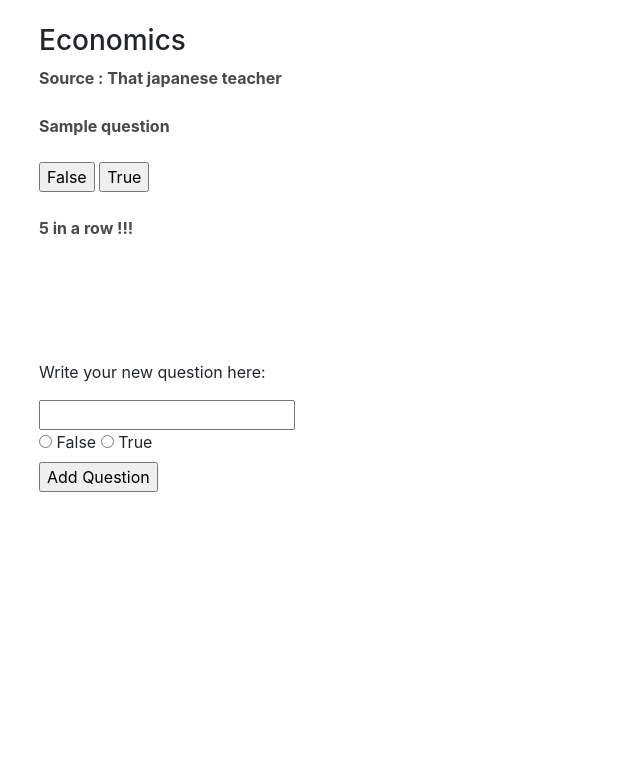
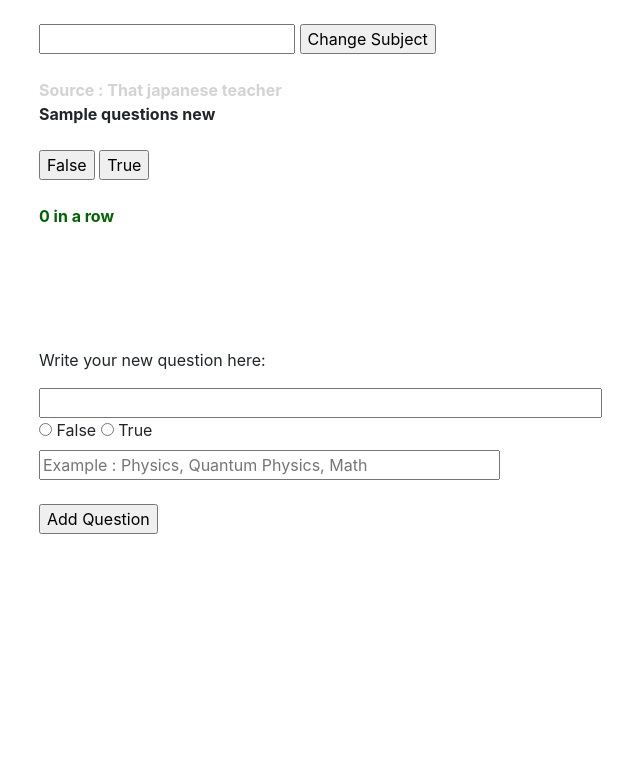
Before and after one commit to Fiziktim/oxygen, a Flask app: page / in a window 1280 px wide. Shown: the top 773 px of the page, without its empty margins (1-641 px from the left). Run offline with Flask 2, Linux system fonts and the light colour scheme; a database or web service that is not in the repository returns one stand-in record (values such as "Sample title"); some libraries are stand-ins or nearby versions.

Commit message:
first commit

```diff
--- a/app.py
+++ b/app.py
@@ -1,91 +1,233 @@
-from flask import Flask, render_template, request, jsonify, redirect, url_for
+#version bourrin (mais où on se fait moins chier avec les freeze requirements): import flask, pymongo, json, bson, random, time, datetime, werkzeug
+from flask import Flask, render_template, request, jsonify, redirect, url_for, session
 #from flask_mongoengine import MongoEngine
 import pymongo
 from pymongo import MongoClient
 from datetime import datetime
+from datetime import timedelta
 import json
 import bson
 import random
 import time
 
 app = Flask(__name__)
+app.secret_key = "d§èijhgcfd2456)" #For sessions. Used to encrypt session data.
 bullshitery = True
+#app.permanent_session_lifetime = timedelta(days=30) #erases permanent session data after 30 days (can also be set to minutes)
 
-cluster = MongoClient("mongodb+srv://fiziktim:<iIOTevbwbB9YMeEw@cluster0.u8nkh.azure.mongodb.net/questions_mdb?retryWrites=true&w=majority")
+cluster = MongoClient("mongodb+srv://fiziktim:O2zcT4Zkj8pa1SeKzt@cluster0.u8nkh.azure.mongodb.net/questions_mdb?retryWrites=true&w=majority")
 db = cluster["questions_mdb"]
-collection = db["questions"]
+collection = db["questions_new"]
+collection_stats = db["stats"]
+collection_tags = db["tags"]
 
-'''
-results = collection.find({})
-for result in results:
-    print(result["question"])
-'''
+def print_all_documentTags_CountIDs(): # WORKS
+    results = collection_tags.find({})
+    print("\n")
+    for result in results:
+        print(str(result["CountID"]) + " : " + str(result["Names"]["english"][0]))
+    print("\n")
 
-#collection.find
+def find_tag_CountID_by_main_english_name(tagName): # WORKS
+    results = collection_tags.find({'Names.english': tagName})
+    for result in results:
+        return result["CountID"]
 
-#lastId = db.collection.find().sort[{"_id":-1}].limit(1)
+def find_tag_name_by_array_CountID(CountID): # WORKS
+    return collection_tags.find_one({"CountID":CountID})["Names"]["english"][0]
 
-#lastId = db.collection.find_one({"$max": "_id"})
-#superUnoptimizedDBQuery
+def backup_collection(collection_name,backup_collection_name): # WOEKS
+    a_collection = db[collection_name]
+    b_collection = db[backup_collection_name]
+    to_backup = a_collection.find({})
+    for result in to_backup:
+        b_collection.insert_one(result)
+# WORKS : backup_collection("questions_new", "questions_backup")
 
-#lastId = collection.find_one({"$sort": {"_id": -1}}) #"$max"
-#lastId = collection.find_one({"$sort": {"$_id": -1}})     #"$max"
-#find().sort({fieldName:1/-1}).limit(-1)
-#print(str(lastId[0]["_id"]) + " PUUUUUUUUUUUUUTE")
+#db.collection.rename({"questions"})
 
+def add_or_overrite_new_field_to_every_doc_in_collection(field, value_of_field): # WORKS
+    i = 0
+    results = collection.find({})
+    for result in results:
+        i += 1
+        print(i)
+        collection.update_one(result, {"$set":{str(field): value_of_field}})
+        print(collection.find_one({"_id": result["_id"]}))
 
-#for i in lastId:
-#    print(str(i["_id"]) + " PUUUUUUUUUUUUUTE")
+def remove_malicious_characters(string): # WORKS
+    old_string = string
+    new_string = ""
+    for char in old_string:
+        if char == "\"":
+                char = "\\\""
+        if char == ("\\"):
+            char = ""
+        #print(char, end="")
+        new_string = new_string + char
+    return new_string
 
-#app.config['MONGO_URI'] = mongodb+srv://fiziktim:<O2PN6frbiTEVocPTdw>@cluster0.u8nkh.azure.mongodb.net/<dbname>?retryWrites=true&w=majority
+def BaseFunctionToCopyACollectionToANewOneToChangeHowIDsBehaveLikeReplacingObjectIDsByHereCountIDs(): # Works
+    results = collection.find({})
+    superI = 0
+    for result in results:
+        superI = superI + 1
+        print(result["_id"])
+        result["CountID"] = superI
+        result.pop("_id", None)
+        db["questions_new"].insert_one(result)
+        print(result)
 
-#db = MongoEngine()
-#db.init_app(app)
+def incNumberOfSubmittedQuestions(): # WORKS
+    collection_stats.update_one({"instance":"main"},{"$inc":{"number_of_questions_ever_submitted": 1}})
 
+def NumberOfSubmittedQuestions(): # WORKS
+    return collection_stats.find_one({"instance":"main"})["number_of_questions_ever_submitted"]
 
-#-- DB experimentation
+def incNumberOfSubmittedTags(): # WORKS
+    collection_stats.update_one({"instance":"main"},{"$inc":{"number_of_tags_ever_submitted": 1}})
 
-#-- /end DB experimentation
+def NumberOfSubmittedTags(): # WORKS
+    return collection_stats.find_one({"instance":"main"})["number_of_tags_ever_submitted"]
+
+#print("\n" + str(NumberOfSubmittedQuestions()) + "\n")
+
+def add_new_main_tag(english_tag_name): # Works ?
+    incNumberOfSubmittedTags()
+    count = NumberOfSubmittedTags()
+    collection_tags.insert_one({"CountID": count, "Names": {"english": [english_tag_name]}})
+    #print(collection_tags.find_one({"CountID": count}))
+    print(english_tag_name)
+
+def erase_session_data(): # Works
+    session.pop("in_a_row", None)
+
+def fuse_two_tags_in_english(main_tag,tag_to_fuse):
+    #Add tag_to_fuse to the array of main_tag
+    #Remove the tag document of tag_to_fuse
+    #For all tag docs that have a higher ["CountID"] than tag_to_fuse_document["CountID"], remove 1 to their ["CountID"]
+    #Search for all docs in questions where tag_to_fuse_document["CountID"] is present. If main_tag_documment["CountID"] is present in the array, remove tag_to_fuse_document["CountID"], if not, transform tag_to_fuse_document["CountID"] into main_tag_document["CountID"]
+    #Remove one to the total_number_of_tags in stats
+    return "ass"
+
+def return_all_present_tags_with_their_CountIDs_or_just_the_tags(option_both, all_tags):
+    results = collection_tags.find({})
+    all_present_tags = []
+    countID_array = []
+    for result in results:
+        CountID = result["CountID"]
+        #print(str(CountID) + " : " + str(result["Names"]["english"][0]))
+        for language in result["Names"]:
+            if all_tags :
+                for i in result["Names"][language]:
+                    all_present_tags.append(i)
+                    countID_array.append(CountID)
+        if not all_tags:
+            all_present_tags.append(result["Names"]["english"][0])
+            countID_array.append(CountID)
+    if option_both:
+        super_array = [all_present_tags, countID_array]
+    else:
+        super_array = all_present_tags
+    return super_array
 
 @app.route('/', methods=['POST', 'GET'])
 def index():
     if request.method == "POST":
-        #if (request.form["mainFalse"]=="False" or request.form["mainTrue"]=="True") == False:
+        field_to_use_and_display = ""
+        session.permanent = True
+        if "in_a_row" in session:
+            print("IN_A_ROW is in session and equals to = " + str(session["in_a_row"]))
+        else:
+            session["in_a_row"] = 0
+            print("DEFINED in_a_row to 0")
         requestMethod_firstChars = str(request.form)[22:]
         requestMethod_firstChars = requestMethod_firstChars[0:4]
-        print("\nPUUUUUTE RequestMethod_firstChars = " + requestMethod_firstChars + "\n")
-        if requestMethod_firstChars == "new_":
+        print(requestMethod_firstChars)
+        if requestMethod_firstChars == "new_": # Inputing a new question
             new_question = request.form["new_question"]
-            new_isTrue = request.form["htmlTruth"]
             if new_question != "":
-                collection.insert_one({"question": new_question, "isTrue": new_isTrue})
-            #db["users"].update({"$inc": {"number_of_questions_ever_submitted": 1}})
-            #lastId = collection.find({"_id": "$max"})
-            #for i in lastId:
-            #    print(str(i["_id"]) + " PUUUUUUUUUUUUUTE")
-            #new_question = request.form["True"]
+                new_isTrue = request.form["htmlTruth"]
+                new_tags_string = request.form["tags"]
+                new_tags_string = new_tags_string + ","
+                new_tag = ""
+                new_tags = []
+                tag_end_char = False
+                for char in new_tags_string:
+                    if char == ("," or ";"):
+                        print("met a \"" + char + "\"")
+                        if new_tag != "":
+                            new_tags.append(new_tag)
+                            tag_end_char = True
+                        new_tag = ""
+                    else:
+                        if tag_end_char:
+                            tag_end_char = False
+                        else:
+                            new_tag = new_tag + char
+                print("\n" + str(new_tags) + "\n")
+                super_array = return_all_present_tags_with_their_CountIDs_or_just_the_tags(True, True)
+                old_tags = super_array[0]
+                old_tags_CountIDs = super_array[1]
+                question_tag_array = []
+                for new_tag in new_tags:
+                    tagsAreSimillar = False
+                    for old_tag in old_tags:
+                        if new_tag.lower() == old_tag.lower():
+                            i = old_tags.index(old_tag)
+                            question_tag_array.append(old_tags_CountIDs[i])
+                            tagsAreSimillar = True
+                            break
+                    if tagsAreSimillar == False:
+                        print("No Match for the tag : " + str(new_tag + "\n"))
+                        add_new_main_tag(new_tag)
+                        question_tag_array.append(find_tag_CountID_by_main_english_name(new_tag))
+                        print("Added new tag as main_tag_english : " + str(new_tag))
+                print(question_tag_array)
+                number = int(NumberOfSubmittedQuestions())
+                new_question = remove_malicious_characters(new_question) #Against Injection attacks and to allow chars like """
+                collection.insert_one({"CountID": number, "question": new_question, "isTrue": new_isTrue, "ToDisplay": True, "Tags": question_tag_array})
+                incNumberOfSubmittedQuestions()
+                print("\nAdded new question as question number " + str(number) + "\n")
             return redirect(url_for("pagex", testx=new_question))
-            #return render_template("index.html")
-        elif requestMethod_firstChars == "main": #The user clicked on "True" or "False"
-            #if boutton == post_correspondant.isTrue:
-                ###Bravo !
-                #x =+ 1 in a row !!!!!
-            #elif:
-                #fail
+        elif requestMethod_firstChars == "main": #The user clicked on "True" or "False" at the top
+            random_id = random.randint(0, collection.count_documents({}))
+            print("RANDOM_ID : " + str(random_id))
+            question_to_display = collection.find_one({"CountID": random_id})
+            print(question_to_display["isTrue"])
+            print(request.form["mainTruth"])
+            if str(request.form["mainTruth"]) == str(question_to_display["isTrue"]):
+                session["in_a_row"] += 1
+                in_a_row = session["in_a_row"]
+                print("GG")
+                print("\nIN_A_ROW = " + str(session["in_a_row"]) + "\n")
+            else:
+                session.pop("in_a_row", None) #removes the in_a_row session data
+                in_a_row = 0
+                return "<h5 style='color:darkred'>Wrong answer. You start from the beginning.</h5>"
                 #Time to wait = 1 seconde time.sleep(5
-                # return index
-            random_id = random.randint(0, collection.count())
-            question_to_display = collection.find_one({"_id": random_id})
-            print(question_to_display["question"])
             #question_to_display = {"question" : "Chibros del bengalos ?"}
-            return render_template("index.html", display_this_question=question_to_display["question"])
+            print("\n\n\n-------")
+            tag_collection = return_all_present_tags_with_their_CountIDs_or_just_the_tags(False, False)
+            return render_template("index.html", display_this_question=question_to_display["question"], in_a_row=in_a_row, tag_collection=tag_collection)
+        elif requestMethod_firstChars == "uppe":
+            in_a_row = 0
+            field_to_use_and_display = request.form["upper_tags_content"]
+            random_id = random.randint(0, collection.count_documents({})) # THIS LINE IS REPEATED
+            question_to_display = collection.find_one({"CountID": random_id}) # THIS LINE IS REPEATED
+            tag_collection = return_all_present_tags_with_their_CountIDs_or_just_the_tags(False, False) # THIS LINE IS REPEATED
+            print("\n" + field_to_use_and_display + "\n")
+            return render_template("index.html", display_this_question=question_to_display["question"], in_a_row=in_a_row, tag_collection=tag_collection, field_to_use_and_display=field_to_use_and_display) # THIS LINE IS REPEATED
+
     else:
-        random_id = random.randint(0, collection.count())
-        question_to_display = collection.find_one({"_id": random_id})
+        random_id = random.randint(0, collection.count_documents({}))
+        question_to_display = collection.find_one({"CountID": random_id})
         #return render_template("index.html")
         print(question_to_display["question"])
-        return render_template("index.html", display_this_question=question_to_display["question"]) #Knows to look in the file "templates"
-
+        if "in_a_row" not in session: in_a_row = 0
+        else : in_a_row = session["in_a_row"]
+        tag_collection = return_all_present_tags_with_their_CountIDs_or_just_the_tags(False, False)
+        return render_template("index.html", display_this_question=question_to_display["question"], in_a_row=in_a_row, tag_collection=tag_collection) #Knows to look in the file "templates"
 
 @app.route('/patapouf')
 def chibre_du_bengale():
@@ -121,35 +263,30 @@ def backlog(): # You can make that shit vary of course
     # Done : print("make a quick pre-setup for db atoms")
     # Done : print("architect the structure of an atom")
     # Done : print("make the input function on the web page work")
-    print("Quick ask to parents on how to send shit to a point colis. Check with Lluis to send the shit back to france")
-    print("Check with rasmus when he can get someone. Then check with the dude.")
-    print("do some quick shit on the rest of your wantodo")
-    print("do more cool code")
-    print("prepare bag")
-    print("Dude, the one page app could be an app just showing you your knowledge tree getting more and more precise. " + "\nAnd you can share this with a 'how prepared for life are you quizz', which is basically the exact same thing as what I have just described, but you select what's important (cf gkeep) and tell people if they got these skills. "+"\nSounds like a lack of focus abit here no ?")
+    # Done : print("Quick ask to parents on how to send shit to a point colis. Check with Lluis to send the shit back to france")
+    # Done : print("Check with rasmus when he can get someone. Then check with the dude.")
+    # Done : print("do some quick shit on the rest of your wantodo")
+    # Done : print("do more cool code")
+    # Done : print("prepare bag")
+    # print("Dude, the one page app could be an app just showing you your knowledge tree getting more and more precise. " + "\nAnd you can share this with a 'how prepared for life are you quizz', which is basically the exact same thing as what I have just described, but you select what's important (cf gkeep) and tell people if they got these skills. "+"\nSounds like a lack of focus abit here no ?")
+    print("Make the new questions available by creating a better id system")
+    print("Do some basic UX design. AT LEAST for the first page. Something easy to use. Nice looking. Cool. And that would make an easy transition into the next features. Should be responsive (PWA).")
+    print("It seems that ideally, i'd recode that shit. (maybe learn a bit more first). After doing a bit of UX")
+
+backlog()
 
 
 ''' Ricardo Mendieta : Creative advertising
 notes :
-
 "never look back at your slides"
-
 Nostalgia codak madmen salespitch
-
 To sell your idea to a brand, talk the brand language.
-
 Okay, if you're working with a brand, DO NOT have in your slides a competitor brand logo, or have a competito beer in your fridge...
-
 "A client never buys the ideas, a client buys you."
-
 You can ask a pr agency if you need to meet soeone. "We'll put you in the newspapers, you have to have this stuff on your social networks. And then you can try to get a meeting..."
 Be really charming
-
-
-
 A page for everyone on Oxygen (like a twitter wall, but where you only see the first question presented to you, where you can take a quizz from the knowledge of the person. (and get the most in a row))
 Should say : "Teach the world something simple" - or - "Share your expertise" - or smthin like that (randomly, or A/B tested) - BETTER : "Share a small peice of your knowledge with people" - (Or "Share a glimse of your knowledge with people")
-
 '''
 
 
@@ -174,7 +311,6 @@ or
 {"_id:": 26, "neutronId": 4, "protonsId": [4, {"id:": 76, "opinions": [0, 0.25, 0.75, 0, 1, 0.25, 0, 0.25]}, 159, 160, 161], "electronsId": [7, 63, 162, 165], "tags": [{"tag": "economics", "opinions": [{"opinionId:" : 51304, "opinion": 0,75},{{"opinionId:" : 60217, "opinion": 1}}]},{}]} #The id + Probabilitty combo will probably
 or
 #Recording what questions people have answered and when, and getting from this data, what question is where
-
 {"_id": 0, "pseudoName": "Fiziktim", "questionsAnswered": [{"id": 42, "dateTime": "12h12-12/12/2069", "correctly": True},{"id": 69, "dateTime": "12h13-12/12/2069", "correctly": False}],"ipAdresses": [{"ip": 69.42.234.42, "fromDateTime": "12h12-12/12/2069", "toDateTime": "12h17-12/12/2069"},{"ip": 42.69.234.69, "fromDateTime": "15h12-13/12/2069", "toDateTime": "15h24-19/12/2069"}]}
 '''
 
@@ -192,3 +328,41 @@ for i in collection.find({}):
         print(new_question)
         collection.update_one({"question": question}, {"$set": {"question": new_question}})
 '''
+
+'''
+THE DRAGON'S FORMULA : (By Dot Lung) The formula that allows you to grow an instagram / anything account
+1) Dialogue :
+- It's about the conversation that you are trying to position yourself in. What are you gonna talk about, what are you not. Plan that.
+- What does this dialogue look like in Messenger, Whatsapp, youtube, the more personalized, the more that you can listen to your ideal customer. The more trust you would trust.
+- You need people to know you, to like you, to trust you. The more conversation you have, the more visibility you'll get on these news fields.
+- Learn how to have conversation with people : how to ask open-handed questions to get people to ...
+2) Relatability :
+- The more relatable you are, the more likes you will get. [more reliability = more likes]
+- Content that makes people feel an emotion. Make them feel !
+- "How are you going to use your craft to make it relatable, sharable, so that your message can be more visible"
+3) Authenticity :
+- Being true to yourself
+- Being who you really are (NOT faking it till you make it (you're gonna attract the wrong type of followers))
+- Make people feel like you know them.
+4) Giving Value : The entire backbone
+- "Give, give, give, give ask." Honestly, a good rule is give 10 times more than you take. (sales rule with )
+5) Opinion :
+- Sharing your opinion is a great way to put conversation and controversy. (a lot of politics do that hardcore by putting supper polarizing stuff) : dudewithsign only does that in a fun way with pics with cardboards with messages, has 7.4 million subscribers
+Vérifié
+6) Niche :
+- Make your content for a niche of people !!
+
+
+
+
+
+Scaling your sales. Or scaling your communication : [ONLY WHILE you have all the first 6 figuered out]
+-
+'''
+
+'''
+results = collection.find({})
+for result in results:
+    if result["CountID"] > 67:
+        collection.update_one({"CountID":result["CountID"]}, {"$inc": {"CountID":1}})
+'''
--- a/static/css/main.css
+++ b/static/css/main.css
@@ -1,8 +1,15 @@
 html{
     margin-left: 40px;
+    /*color: rgb(73, 73, 73);*/
+    color: red;
 }
 
+/*
 b  {
     color: rgb(73, 73, 73);
     /*background-color: darkgrey;*/
-}
+/*}*/
+/*
+b {
+    color: blue;
+}*/
--- a/templates/base.html
+++ b/templates/base.html
@@ -1,6 +1,7 @@
 <!DOCTYPE html>
 <html lang="en">
 <head>
+  <link rel="stylesheet" href="{{ url_for('static', filename='css/main.css') }}">
   <!-- Bootstrap CSS (from boostrap website) -->
   <link rel="stylesheet" href="https://stackpath.bootstrapcdn.com/bootstrap/4.5.2/css/bootstrap.min.css" integrity="sha384-JcKb8q3iqJ61gNV9KGb8thSsNjpSL0n8PARn9HuZOnIxN0hoP+VmmDGMN5t9UJ0Z" crossorigin="anonymous">
   <!-- Boostrap again : JS, Popper.js, and jQuery -->
@@ -10,7 +11,6 @@
   <meta charset="UTF-8">
   <meta name="viewport" content="width=device-width, initial-scale=1.0">
   <meta http-equiv="X-UA-Compatible" content="ie=edge">
-    <link rel="stylesheet" href="{{ url_for('static', filename='css/main.css') }}">
   <!--<link rel = "stylesheet" href = "main.css">-->
   {% block head %}{% endblock %}
 </head>
--- a/templates/index.html
+++ b/templates/index.html
@@ -6,27 +6,49 @@
 
 {% block body %}
 <body>
-    <h3>Economics</h3>
-    <b>Source : That japanese teacher</b>
-    <br><br>
+    <!--<h3>Finance</h3>-->
+    <div class="form">
+        <form action="/" method="POST">
+            <!--{% if field_to_use_and_display != "" %}
+                <h3 display="inline">{{ field_to_use_and_display }}</h3>
+            {% endif %}-->
+            <datalist id="suggestions" name="upper_tags_content" placeholder="Example : Personal Developpement, Nutrition">
+                {% for i in tag_collection %}
+                <option>{{ i }}</option>
+                {% endfor %}
+            </datalist>
+            {% if field_to_use_and_display != "" %}
+                <input  autoComplete="on" list="suggestions" name="upper_tags_content" value="{{ field_to_use_and_display }}"/>
+            {% else %}
+                <input  autoComplete="on" list="suggestions" name="upper_tags_content"/>
+            {% endif %}
+            <input type="submit" name="upper_tags_content_submit" value="Change Subject">
+        </form>
+    </div>
+    <br>
+    <b style="color:lightgray">Source : That japanese teacher</b>
+    <br>
     <b>{{ display_this_question }}</b>
     <br><br>
-    <form action="/" method="POST">
-        <input type="submit" name="mainFalse" value="False">
-        <input type="submit" name="mainTrue"  value="True">
+    <div class="form">
+        <form action="/" method="POST" name="mainTruth">
+            <input type="submit" name="mainTruth" value="False">
+            <input type="submit" name="mainTruth"  value="True">
         </form>
+    </div>
     <br>
-    <b>5 in a row !!!</b>
+    <b style="color:darkgreen">{{ in_a_row }} in a row {% for i in range(0, in_a_row) %}! {% endfor %}</b>
     <br><br><br><br><br><br>
     <!--<b>Write your question here</b>-->
     <div class="form">
         <form action="/" method="POST">
             <p>Write your new question here:</p>
-        <input type="text" name="new_question" id="new_question"><br>
+            <input type="text" name="new_question" id="new_question" size="50"><br>
             <input type="radio" id="False" name="htmlTruth" value="False">
             <label for="False">False</label>
             <input type="radio" id="True" name="htmlTruth" value="True">
             <label for="True">True</label><br>
+            <input type="text" name="tags" id="tags" placeholder="Example : Physics, Quantum Physics, Math" size="40"><br><br>
             <input type="submit" name="add_question" value="Add Question">
         </form>
     </div>
```
Also changed, not shown: 2 other files. Lines whose indentation alone changed are shown as unchanged.
